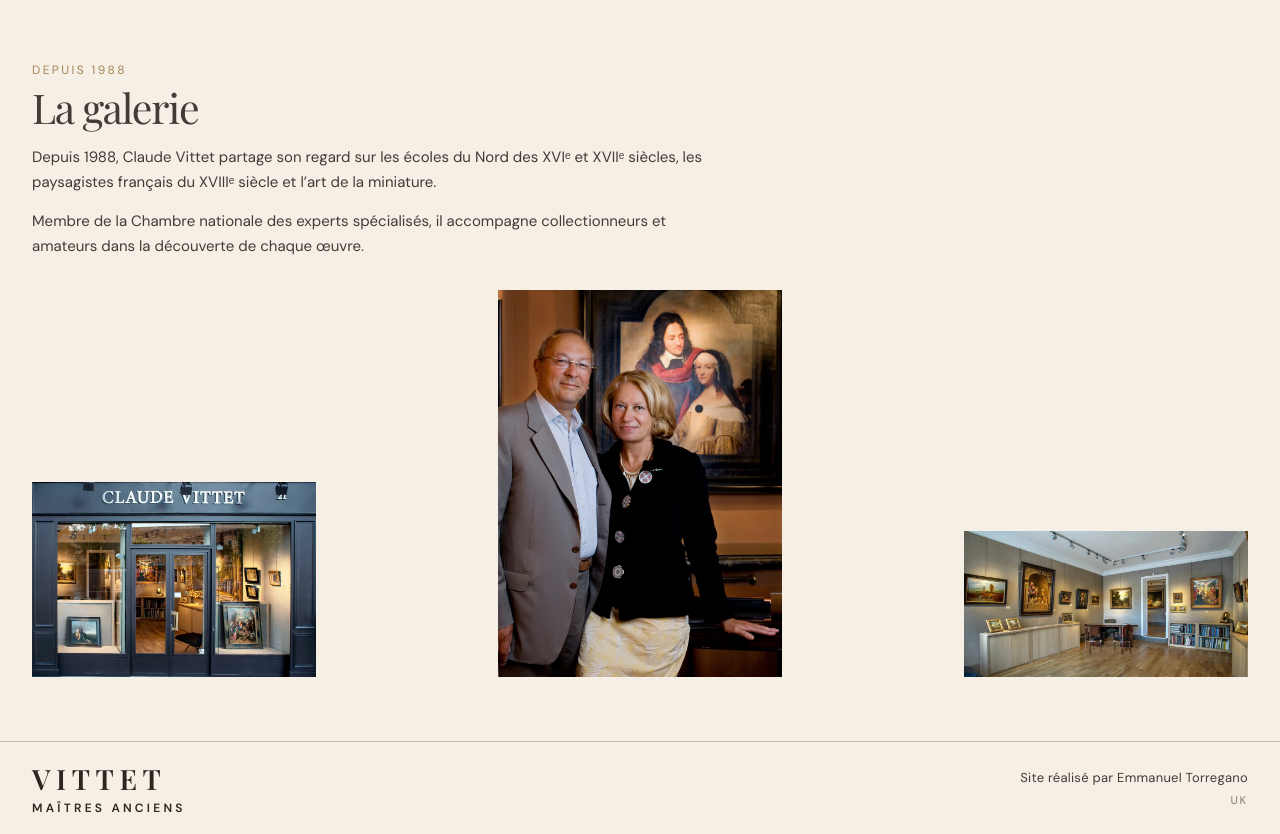
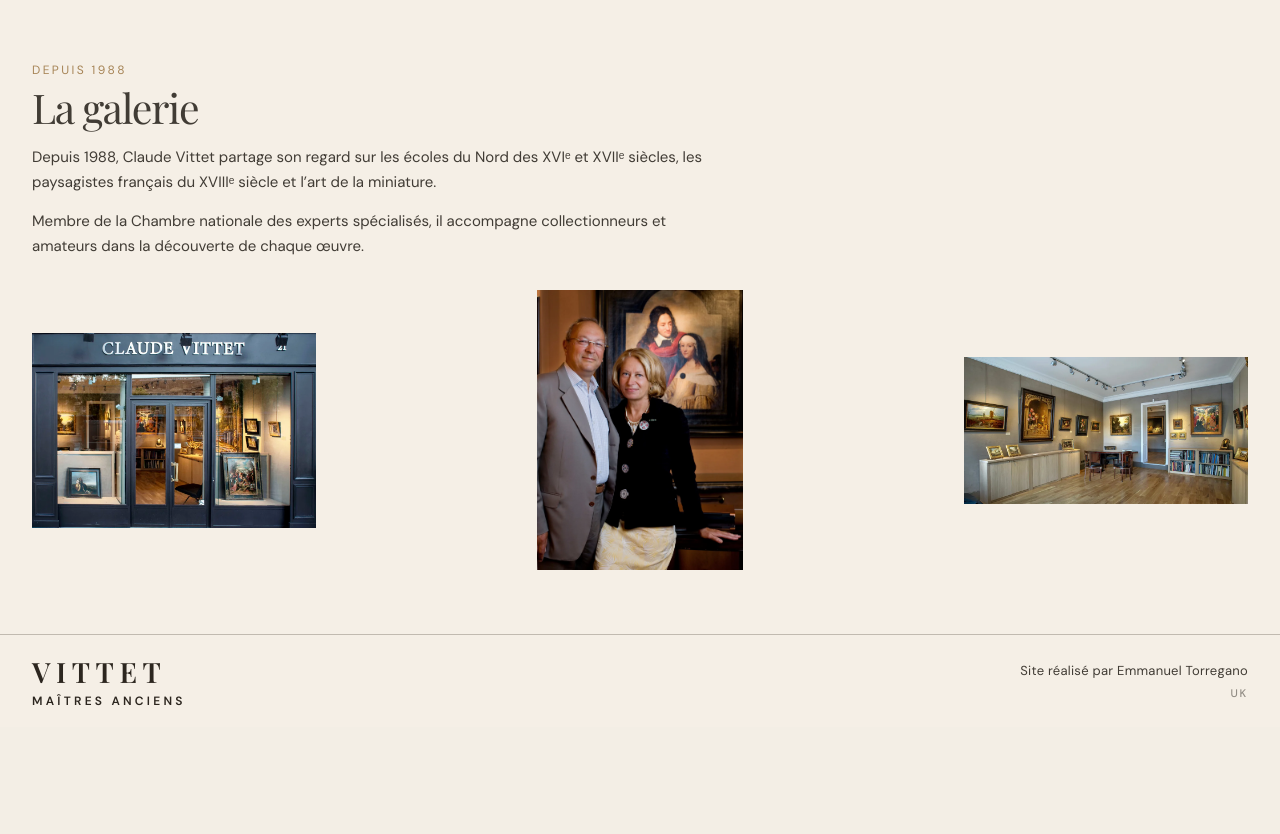
Before and after one commit to ZaraA1971/pupitre-core, a PHP site: page / in a window 1280 px wide. Shown: the part 1815-2649 px from the top of the page. After the commit the page ends 2521 px from the top, so only its background shows below. Run offline with PHP 8.4, Linux system fonts and the light colour scheme.

Commit message:
Give about photos a shared height without cropping.
Equal-height frames with object-fit contain keep full images visible
while tops and bottoms of the three slots align.

Co-authored-by: Emmanuel Torregano <ZaraA1971@users.noreply.github.com>

```diff
--- a/galerie-vittet/index.html
+++ b/galerie-vittet/index.html
@@ -37,7 +37,7 @@
   <link rel="preconnect" href="https://fonts.googleapis.com">
   <link rel="preconnect" href="https://fonts.gstatic.com" crossorigin>
   <link href="https://fonts.googleapis.com/css2?family=DM+Sans:wght@400;500;600&family=Playfair+Display:wght@400;500;600;700&display=swap" rel="stylesheet">
-  <link rel="stylesheet" href="style.css?v=20261107-galerie5">
+  <link rel="stylesheet" href="style.css?v=20261107-galerie6">
 </head>
 <body>
   <!-- Balance des blancs douce pour --img-enhance (pas de teinte brune / sépia). -->
@@ -287,7 +287,7 @@
       </div>
     </div>
   </dialog>
-  <script src="i18n.js?v=20261107-galerie5" defer></script>
-  <script src="main.js?v=20261107-galerie5" defer></script>
+  <script src="i18n.js?v=20261107-galerie6" defer></script>
+  <script src="main.js?v=20261107-galerie6" defer></script>
 </body>
 </html>
--- a/galerie-vittet/style.css
+++ b/galerie-vittet/style.css
@@ -1073,11 +1073,13 @@ footer a {
   font-size: var(--type-meta);
 }
 
-/* #galerie — left copy above uncropped photos, equal slots, bottoms aligned */
+/* #galerie — left copy above equal-height, uncropped photo slots */
 .about {
   --gal-pad-block: 64px;
   /* Same tile width as before, spaced across full width. */
   --gal-photo-basis: calc(100% * 0.7 / 3);
+  /* Shared frame height for all three (no crop — contain inside). */
+  --gal-photo-h: clamp(200px, 22vw, 280px);
   display: flex;
   flex-direction: column;
   gap: clamp(24px, 3vw, 32px);
@@ -1142,8 +1144,7 @@ footer a {
 .about-gallery {
   display: flex;
   justify-content: space-between;
-  /* Equalize bottoms across mixed aspect ratios. */
-  align-items: flex-end;
+  align-items: stretch;
   width: 100%;
   max-width: 100%;
   gap: 0;
@@ -1155,18 +1156,19 @@ footer a {
   flex: 0 0 var(--gal-photo-basis);
   width: var(--gal-photo-basis);
   max-width: var(--gal-photo-basis);
-  display: flex;
-  align-items: flex-end;
+  height: var(--gal-photo-h);
+  display: flex;
+  align-items: center;
   justify-content: center;
 }
 
 .about-photo img {
   display: block;
   width: 100%;
-  height: auto;
-  /* Show full photo — no crop. */
+  height: 100%;
+  /* Full photo visible inside the equal-height frame. */
   object-fit: contain;
-  object-position: center bottom;
+  object-position: center center;
   background: transparent;
 }
 
@@ -1621,6 +1623,7 @@ footer {
   }
   .about {
     --gal-photo-basis: calc(100% * 0.74 / 3);
+    --gal-photo-h: clamp(180px, 24vw, 240px);
     padding: 56px var(--page-pad-lg) 56px;
   }
   /* Photo row flexes; fiche sits on content height (not the reverse). */
@@ -1916,6 +1919,7 @@ footer {
   .about {
     --gal-pad-block: 36px;
     --gal-photo-basis: calc(100% * 0.88 / 3);
+    --gal-photo-h: clamp(120px, 32vw, 168px);
     padding: 36px var(--page-pad) 44px;
     gap: 18px;
   }
```
